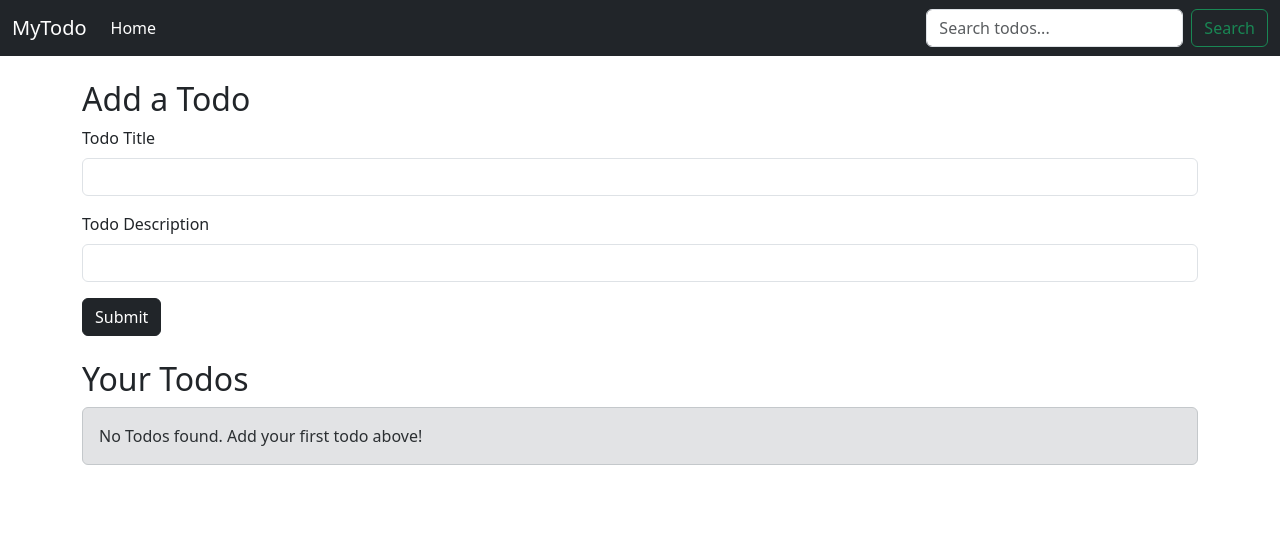
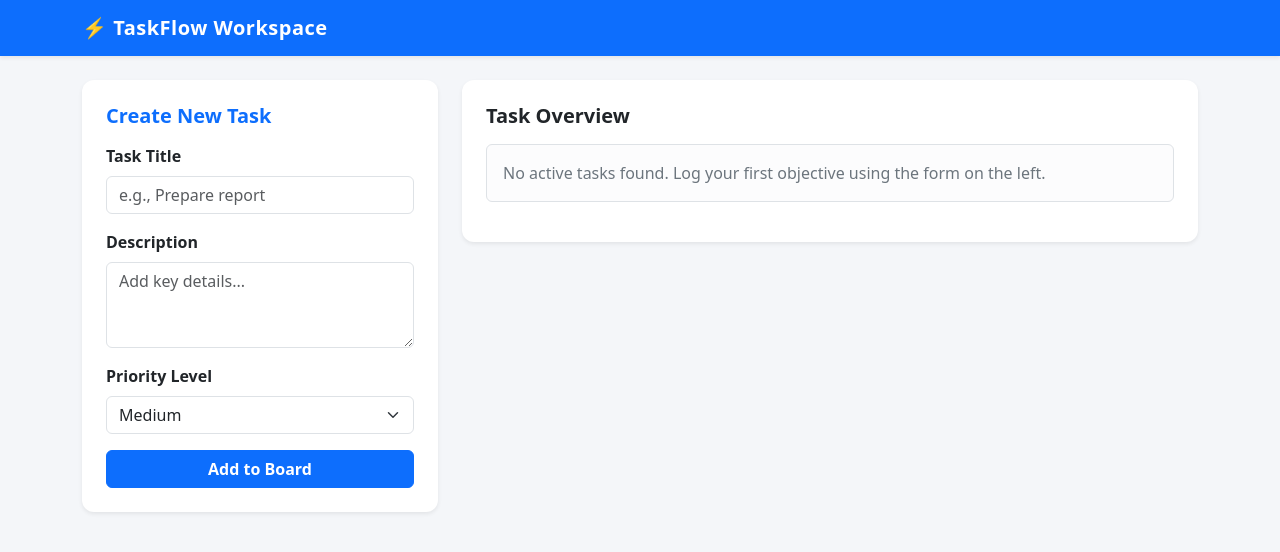
Before and after one commit to arpantutorial/flask-todo-app, a Flask app: page / in a window 1280 px wide. Shown: the top 552 px of the page. Run offline with Flask 3, Linux system fonts and the light colour scheme.

Commit message:
Revamp UI theme and add task priority feature

```diff
--- a/app.py
+++ b/app.py
@@ -3,56 +3,54 @@ from flask_sqlalchemy import SQLAlchemy
 from datetime import datetime
 
 app = Flask(__name__)
-app.config['SQLALCHEMY_DATABASE_URI'] = "sqlite:///todo.db"
+# Using a new db name to automatically create the updated schema with 'priority'
+app.config['SQLALCHEMY_DATABASE_URI'] = "sqlite:///taskflow.db"
 app.config['SQLALCHEMY_TRACK_MODIFICATIONS'] = False
 db = SQLAlchemy(app)
 
-# Todo Database Model
-class Todo(db.Model):
+class Task(db.Model):
     sno = db.Column(db.Integer, primary_key=True)
     title = db.Column(db.String(200), nullable=False)
     desc = db.Column(db.String(500), nullable=False)
+    priority = db.Column(db.String(20), default="Medium")
     date_created = db.Column(db.DateTime, default=datetime.utcnow)
 
     def __repr__(self) -> str:
         return f"{self.sno} - {self.title}"
 
-# Auto-create tables on startup (works for both local and Gunicorn/Render)
 with app.app_context():
     db.create_all()
 
 @app.route('/', methods=['GET', 'POST'])
-def hello_world():
+def home():
     if request.method == 'POST':
         title = request.form['title']
         desc = request.form['desc']
-        todo = Todo(title=title, desc=desc)
-        db.session.add(todo)
+        priority = request.form.get('priority', 'Medium')
+        new_task = Task(title=title, desc=desc, priority=priority)
+        db.session.add(new_task)
         db.session.commit()
         return redirect("/")
 
-    allTodo = Todo.query.all()
-    return render_template('index.html', allTodo=allTodo)
+    all_tasks = Task.query.order_by(Task.date_created.desc()).all()
+    return render_template('index.html', all_tasks=all_tasks)
 
 @app.route('/update/<int:sno>', methods=['GET', 'POST'])
 def update(sno):
+    task = Task.query.filter_by(sno=sno).first_or_404()
     if request.method == 'POST':
-        title = request.form['title']
-        desc = request.form['desc']
-        todo = Todo.query.filter_by(sno=sno).first()
-        todo.title = title
-        todo.desc = desc
-        db.session.add(todo)
+        task.title = request.form['title']
+        task.desc = request.form['desc']
+        task.priority = request.form.get('priority', 'Medium')
         db.session.commit()
         return redirect("/")
 
-    todo = Todo.query.filter_by(sno=sno).first()
-    return render_template('update.html', todo=todo)
+    return render_template('update.html', task=task)
 
 @app.route('/delete/<int:sno>')
 def delete(sno):
-    todo = Todo.query.filter_by(sno=sno).first()
-    db.session.delete(todo)
+    task = Task.query.filter_by(sno=sno).first_or_404()
+    db.session.delete(task)
     db.session.commit()
     return redirect("/")
 
--- a/templates/index.html
+++ b/templates/index.html
@@ -1,54 +1,102 @@
-{% extends 'base.html' %}
-{% block title %} Home - MyTodo {% endblock title %}
+<!doctype html>
+<html lang="en">
+  <head>
+    <meta charset="utf-8">
+    <meta name="viewport" content="width=device-width, initial-scale=1">
+    <title>TaskFlow - Project Manager</title>
+    <link href="https://cdn.jsdelivr.net/npm/bootstrap@5.3.3/dist/css/bootstrap.min.css" rel="stylesheet">
+    <style>
+      body { background-color: #f4f6f9; }
+      .navbar-brand { font-weight: 700; letter-spacing: 0.5px; }
+      .card { border-radius: 12px; }
+    </style>
+  </head>
+  <body>
+    <!-- Navbar -->
+    <nav class="navbar navbar-expand-lg navbar-dark bg-primary shadow-sm mb-4">
+      <div class="container">
+        <a class="navbar-brand" href="/">⚡ TaskFlow Workspace</a>
+      </div>
+    </nav>
 
-{% block body %}
     <div class="container my-4">
-  <h2>Add a Todo</h2>
+      <div class="row">
+        <!-- Add Task Form -->
+        <div class="col-lg-4 mb-4">
+          <div class="card shadow-sm border-0 p-4">
+            <h5 class="fw-bold mb-3 text-primary">Create New Task</h5>
             <form action="/" method="POST">
               <div class="mb-3">
-      <label for="title" class="form-label">Todo Title</label>
-      <input type="text" class="form-control" name="title" id="title" required>
+                <label for="title" class="form-label fw-semibold">Task Title</label>
+                <input type="text" class="form-control" name="title" id="title" placeholder="e.g., Prepare report" required>
               </div>
               <div class="mb-3">
-      <label for="desc" class="form-label">Todo Description</label>
-      <input type="text" class="form-control" name="desc" id="desc" required>
+                <label for="desc" class="form-label fw-semibold">Description</label>
+                <textarea class="form-control" name="desc" id="desc" rows="3" placeholder="Add key details..." required></textarea>
               </div>
-    <button type="submit" class="btn btn-dark">Submit</button>
+              <div class="mb-3">
+                <label for="priority" class="form-label fw-semibold">Priority Level</label>
+                <select class="form-select" name="priority" id="priority">
+                  <option value="Low">Low</option>
+                  <option value="Medium" selected>Medium</option>
+                  <option value="High">High</option>
+                </select>
+              </div>
+              <button type="submit" class="btn btn-primary w-100 fw-semibold">Add to Board</button>
             </form>
           </div>
+        </div>
 
-<div class="container my-4">
-  <h2>Your Todos</h2>
-  {% if allTodo|length == 0 %}
-    <div class="alert alert-secondary" role="alert">
-      No Todos found. Add your first todo above!
+        <!-- Task Table -->
+        <div class="col-lg-8">
+          <div class="card shadow-sm border-0 p-4">
+            <h5 class="fw-bold mb-3">Task Overview</h5>
+            {% if all_tasks|length == 0 %}
+              <div class="alert alert-light border text-secondary" role="alert">
+                No active tasks found. Log your first objective using the form on the left.
               </div>
             {% else %}
-    <table class="table">
-      <thead>
+              <div class="table-responsive">
+                <table class="table table-hover align-middle">
+                  <thead class="table-light">
                     <tr>
-          <th scope="col">SNo</th>
+                      <th scope="col">#</th>
                       <th scope="col">Title</th>
                       <th scope="col">Description</th>
-          <th scope="col">Time</th>
-          <th scope="col">Actions</th>
+                      <th scope="col">Priority</th>
+                      <th scope="col">Date</th>
+                      <th scope="col">Action</th>
                     </tr>
                   </thead>
                   <tbody>
-        {% for todo in allTodo %}
+                    {% for task in all_tasks %}
                     <tr>
                       <th scope="row">{{ loop.index }}</th>
-          <td>{{ todo.title }}</td>
-          <td>{{ todo.desc }}</td>
-          <td>{{ todo.date_created.strftime("%d %b %Y, %I:%M %p") }}</td>
+                      <td class="fw-semibold">{{ task.title }}</td>
+                      <td class="text-muted">{{ task.desc }}</td>
                       <td>
-            <a href="/update/{{ todo.sno }}" class="btn btn-outline-dark btn-sm mx-1">Update</a>
-            <a href="/delete/{{ todo.sno }}" class="btn btn-outline-danger btn-sm mx-1">Delete</a>
+                        {% if task.priority == 'High' %}
+                          <span class="badge bg-danger">High</span>
+                        {% elif task.priority == 'Medium' %}
+                          <span class="badge bg-warning text-dark">Medium</span>
+                        {% else %}
+                          <span class="badge bg-secondary">Low</span>
+                        {% endif %}
+                      </td>
+                      <td class="small text-muted">{{ task.date_created.strftime('%b %d, %Y') }}</td>
+                      <td>
+                        <a href="/update/{{ task.sno }}" class="btn btn-outline-secondary btn-sm me-1">Edit</a>
+                        <a href="/delete/{{ task.sno }}" class="btn btn-outline-danger btn-sm">Delete</a>
                       </td>
                     </tr>
                     {% endfor %}
                   </tbody>
                 </table>
+              </div>
             {% endif %}
           </div>
-{% endblock body %}
+        </div>
+      </div>
+    </div>
+  </body>
+</html>
```
Also changed, not shown: templates/update.html (+45 -12 lines). Lines whose indentation alone changed are shown as unchanged.
